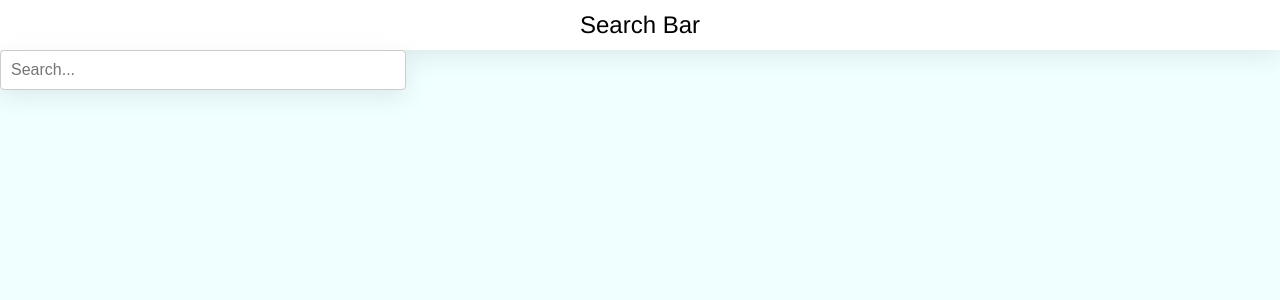
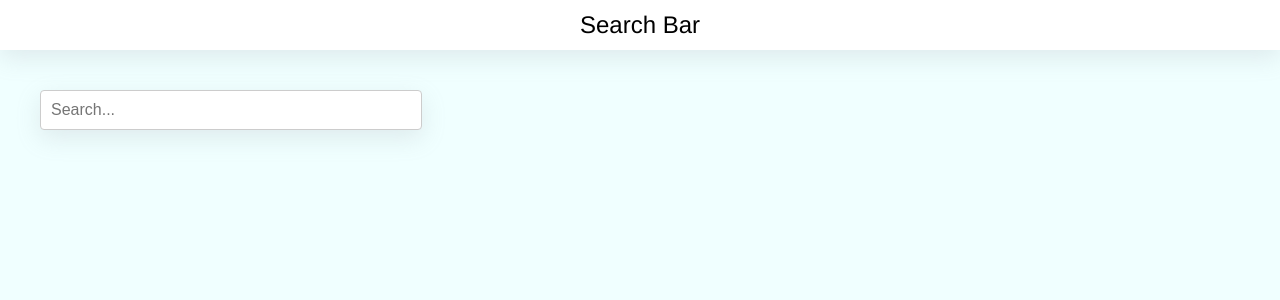
Before and after one commit to bhuvnesh-gupta/Searchbar, a React (Create React App) app: page / in a window 1280 px wide. Shown: the top 300 px of the page. Built offline with nearby package versions, Linux system fonts and the light colour scheme.

Commit message:
Update searchbar.css

```diff
--- a/src/searchbar.css
+++ b/src/searchbar.css
@@ -1,4 +1,5 @@
 .search-container {
+  margin:40px;
   position: relative;
 }
 
```
